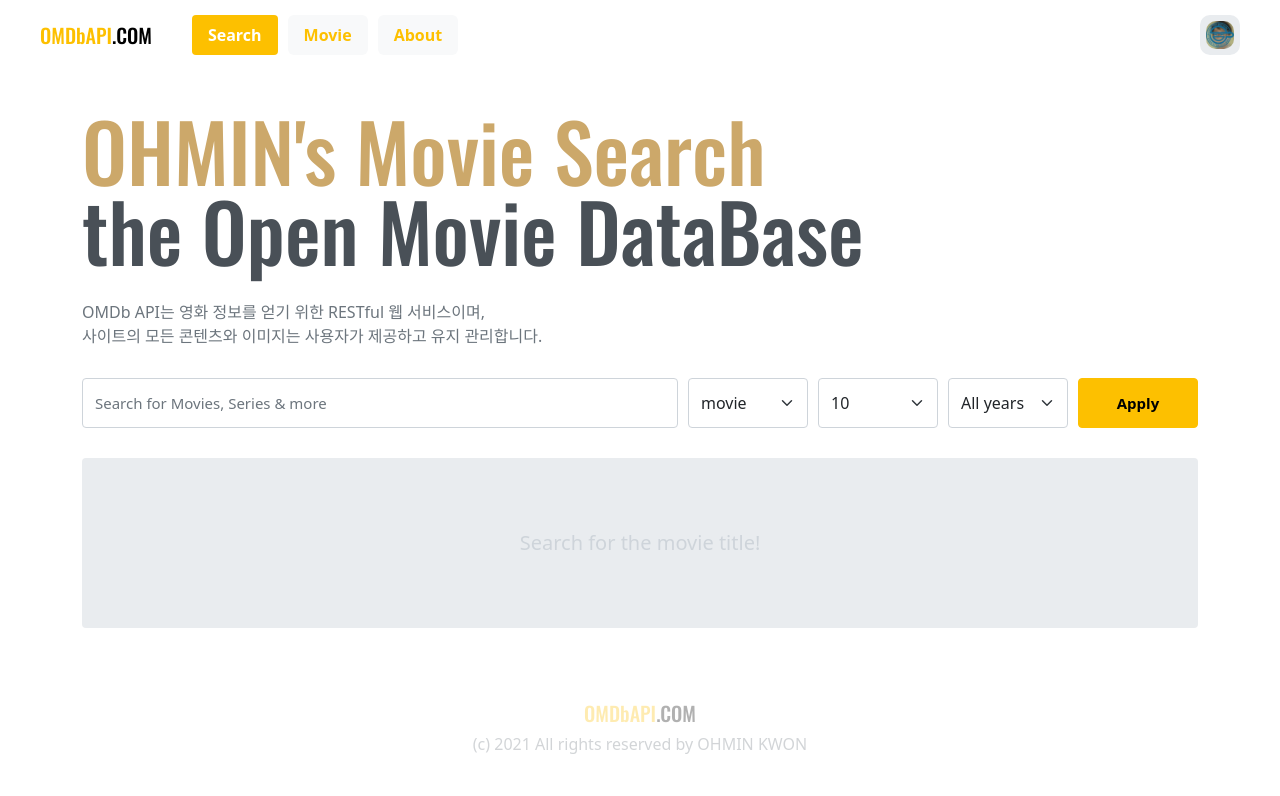
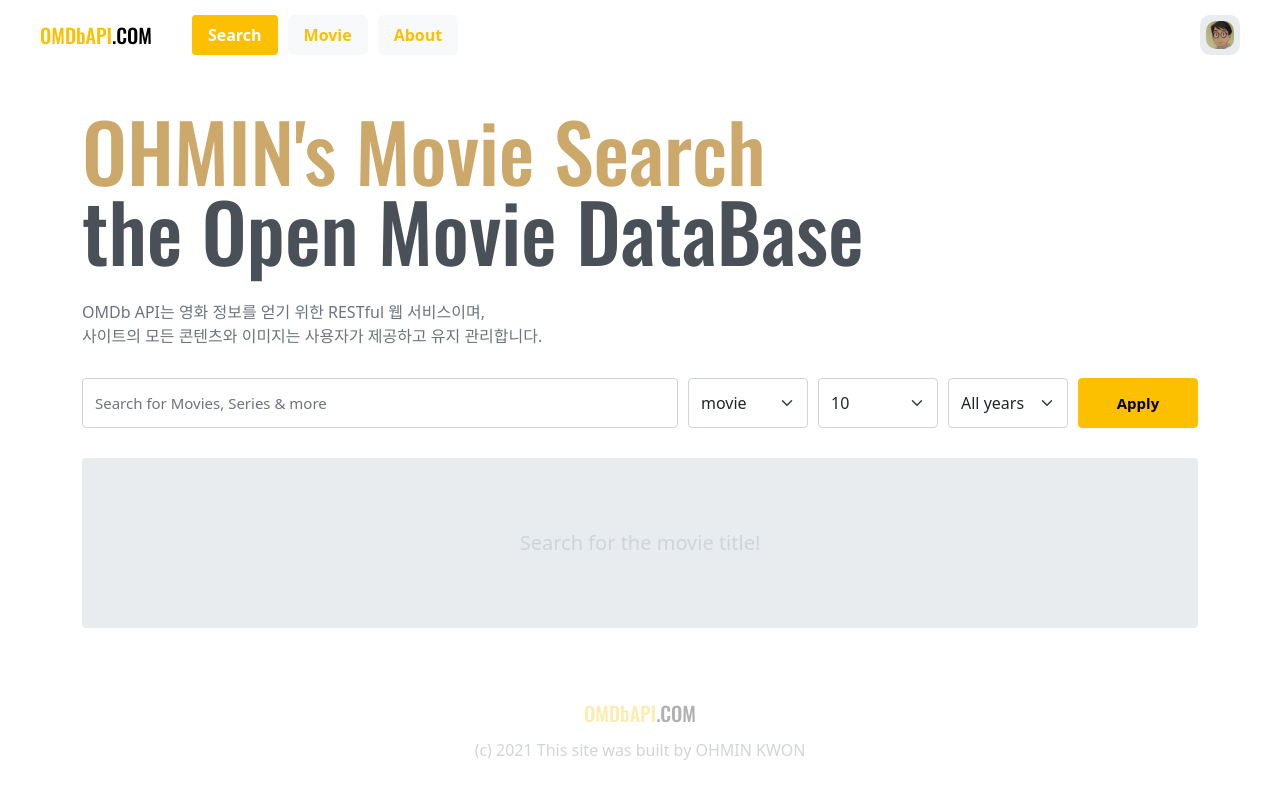
Before and after one commit to ohminkwon/vue3-movie-search, a Vue app: page /#/ in a window 1280 px wide. Shown: the top 796 px of the page. Built offline with nearby package versions, Linux system fonts and the light colour scheme.

Commit message:
changed logo, favicon, footer style

```diff
--- a/src/components/Footer.vue
+++ b/src/components/Footer.vue
@@ -5,7 +5,7 @@
       href="https://github.com/ohminkwon/vue3-movie-search"
       class="footer-letter"
       target="_blank">
-      (c) {{ new Date().getFullYear() }} All rights reserved by OHMIN KWON
+      (c) {{ new Date().getFullYear() }} This site was built by OHMIN KWON
     </a>
   </footer>
 </template>
@@ -30,7 +30,7 @@
 
   .logo{
     display: block;
-    margin-bottom: 4px;
+    margin-bottom: 10px;
   }
 
   .footer-letter{
--- a/src/store/about.js
+++ b/src/store/about.js
@@ -5,6 +5,6 @@
     email: 'ohminkwon0720@gmail.com',
     blog: 'https://github.com/ohminkwon/vue3-movie-search',
     phone: '+82-10-65XX-07XX',
-    image: '../src/assets/logo.png'
+    image: '../src/assets/logo.jpg'
   })
 }
```
Also changed, not shown: src/assets/logo.jpg (added), 1 other file (tests, documents, lock files or other folders).
